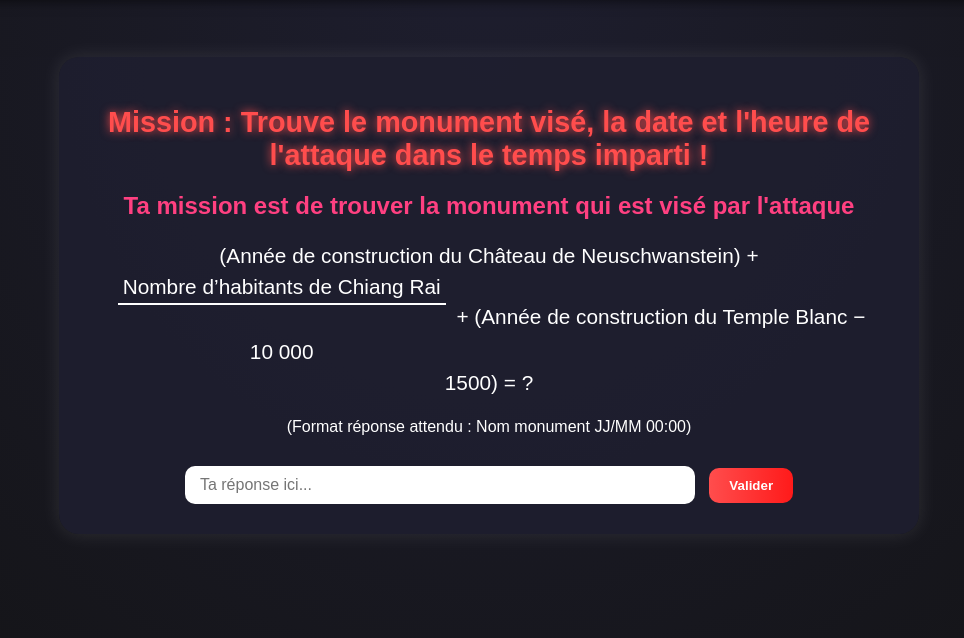
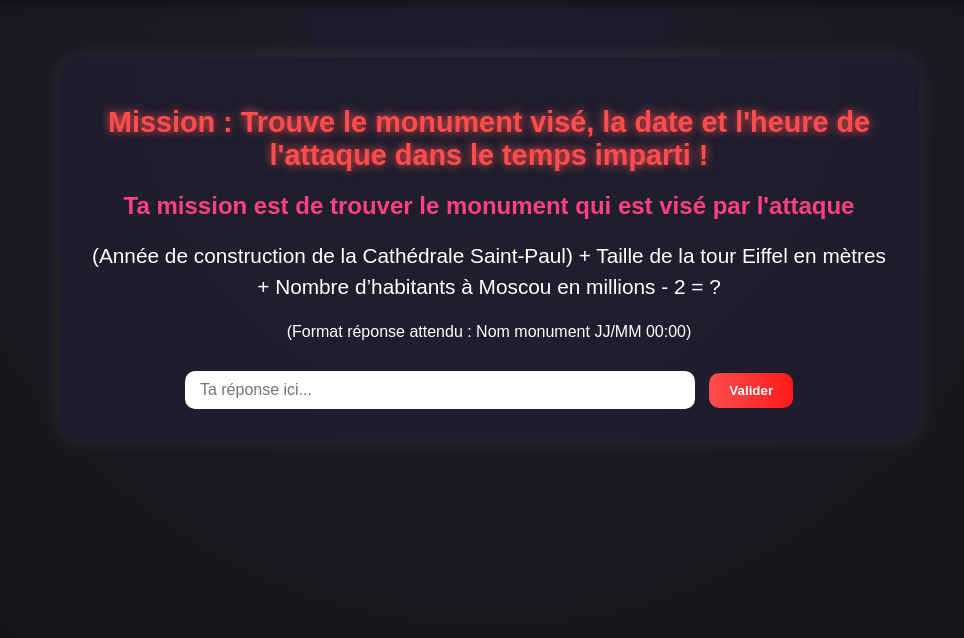
Before and after one commit to NoPYXN/Workshop2025_grp12, a Django app: page /question1/1/ in a window 1280 px wide. Shown: the part 63-701 px from the top of the page, without its empty margins (151-1115 px from the left). Run offline with Django 4.2, Linux system fonts and the light colour scheme.

Commit message:
modification de la question 1

```diff
--- a/pages/templates/pages/question1.html
+++ b/pages/templates/pages/question1.html
@@ -13,14 +13,9 @@
       <div class="context-box">
         <h1 class="titre-principal">Mission : Trouve le monument visé, la date et l'heure de l'attaque dans le temps imparti !</h1>
         {% if joueur_id == 1 %}
-            <h2>Ta mission est de trouver la monument qui est visé par l'attaque</h2>
+            <h2>Ta mission est de trouver le monument qui est visé par l'attaque</h2>
             <div class="calcul">
-                (Année de construction du Château de Neuschwanstein) +
-                <span class="fraction">
-                    <span class="num">Nombre d’habitants de Chiang Rai</span><br>
-                    <span class="den">10 000</span>
-                </span> +
-                (Année de construction du Temple Blanc − 1500) = ?
+                (Année de construction de la Cathédrale Saint-Paul) + Taille de la tour Eiffel en mètres + Nombre d’habitants à Moscou en millions - 2 = ?</span>
             </div>
 
         {% elif joueur_id == 2 %}
```
Also changed, not shown: pages/templates/pages/documents.html (+10 -10 lines), pages/templates/pages/joueurs.html (line endings or trailing spaces).
